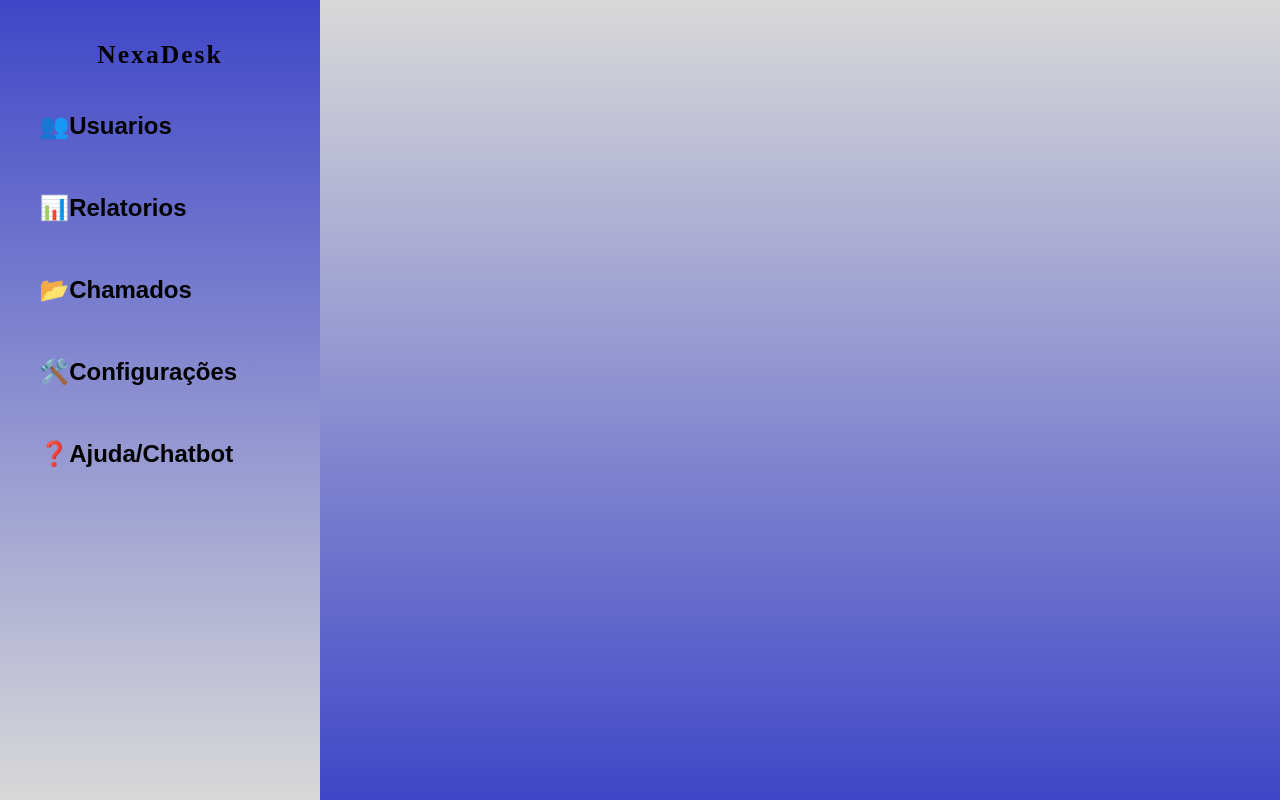
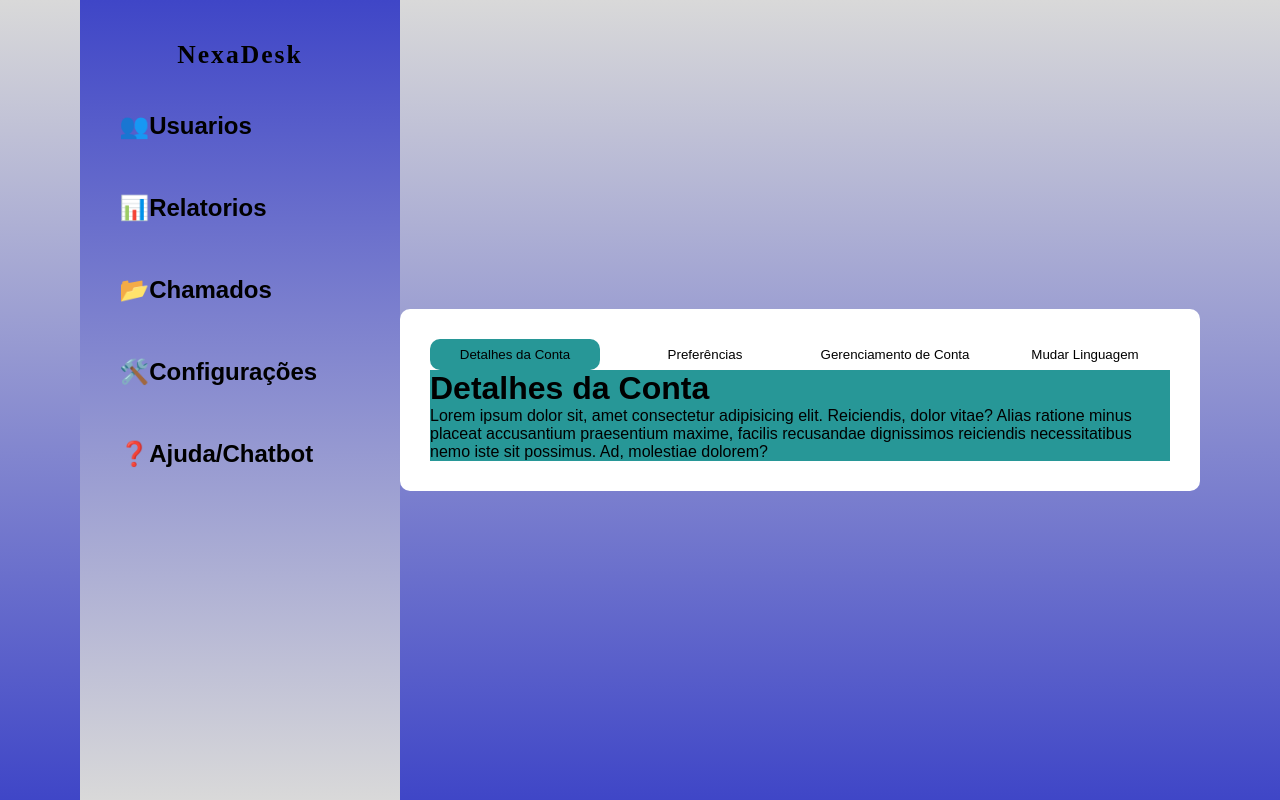
Before and after one commit to Progale123/tcc, a plain HTML site: page Front/html/Configs.html in a window 1280 px wide. Drawn offline with Linux system fonts and the light colour scheme; a web font is replaced by a local one.

Commit message:
Commit feito para finalizar em casa

```diff
--- /dev/null
+++ b/Front/JavaScript/script.js
@@ -0,0 +1,14 @@
+const configs = document.querySelectorAll('.config-btn');
+
+configs.forEach(config => config.addEventListener('click', () => configClicked(config)));
+
+const configClicked = (config) => {
+    const contents = document.querySelectorAll('.content');
+
+    contents.forEach(content => content.classList.remove('show'));
+
+    const contentId = config.getAttribute('content-id');
+    const content = document.getElementById(contentId);
+
+    content.classList.add('show');
+}
--- a/Front/css/Config.css
+++ b/Front/css/Config.css
@@ -1,16 +1,53 @@
-.card {
-  width: 400px;
-  height: 260px;
+* {
+  margin: 0;
+  padding: 0;
+  box-sizing: border-box;
+}
 
-  background-color: #4446af;
+body {
+  justify-content: center;
+  align-items: center;
+  display: flex;
+  min-height: 100vh;
+}
 
-  border-radius: 40px;
+#container {
+  background-color: white;
+  width: 800px;
+  padding: 30px;
+  border-radius: 10px;
+}
 
-  padding: 20px;
+.config-buttons {
+  display: flex;
+  gap: 20px;
 }
-body {
-  height: 100vh;
-  background-color: #4446af;
+
+.config-btn {
+  width: 100%;
+  border: none;
+  color: black;
+  background-color: white;
+  border-radius: 10px;
+  padding: 8px;
+  cursor: pointer;
+  transition: background-color .3s ease;
+}
+
+.config-btn.active {
+  background-color: rgb(39, 151, 151);
+}
+
+.config-btn:hover {
+  background-color: aqua;
+}
+
+.content.show {
   display: flex;
-  flex-direction: column;
+  gap: 10px;
+  background-color: rgb(39, 151, 151);
 }
+
+.content {
+  display: none;
+}
--- a/Front/html/Configs.html
+++ b/Front/html/Configs.html
@@ -11,7 +11,7 @@
     <title>Config</title>
   </head>
   <body>
-   <div class="container-pai">
+    <div class="container-pai">
 
       <div class="SideBar">
         <h1 class="Titulo-Logo">NexaDesk</h1>
@@ -24,5 +24,64 @@
 
       </div>
     </div>
+
+    <div id="container">
+      <div class="config-buttons">
+        <button class="config-btn active" content-id="detalhes-conta">
+          Detalhes da Conta
+        </button>
+        <button class="config-btn" content-id="preferencias">
+          Preferências
+        </button>
+        <button class="config-btn" content-id="gerenciamento-conta">
+          Gerenciamento de Conta
+        </button>
+        <button class="config-btn" content-id="mudar-lingua">
+          Mudar Linguagem
+        </button>
+      </div>
+
+      <div class="config-contents">
+        <div class="content show" id="detalhes-conta">
+          <div class="infos">
+            <h1 class="content-title">Detalhes da Conta</h1>
+            <p class="content-description">Lorem ipsum dolor sit, amet consectetur adipisicing elit. Reiciendis, dolor vitae? Alias ratione minus placeat accusantium praesentium maxime, facilis recusandae dignissimos reiciendis necessitatibus nemo iste sit possimus. Ad, molestiae dolorem?</p>
+
+          </div>
+        </div>
+      </div>
+
+      <div class="config-contents">
+        <div class="content" id="preferencias">
+          <div class="infos">
+            <h1 class="content-title">Preferências</h1>
+            <p class="content-description">Lorem ipsum dolor sit, amet consectetur adipisicing elit. Reiciendis, dolor vitae? Alias ratione minus placeat accusantium praesentium maxime, facilis recusandae dignissimos reiciendis necessitatibus nemo iste sit possimus. Ad, molestiae dolorem?</p>
+
+          </div>
+        </div>
+      </div>
+
+      <div class="config-contents">
+        <div class="content" id="gerenciamento-conta">
+          <div class="infos">
+            <h1 class="content-title">Gerenciamento de Conta</h1>
+            <p class="content-description">Lorem ipsum dolor sit, amet consectetur adipisicing elit. Reiciendis, dolor vitae? Alias ratione minus placeat accusantium praesentium maxime, facilis recusandae dignissimos reiciendis necessitatibus nemo iste sit possimus. Ad, molestiae dolorem?</p>
+
+          </div>
+        </div>
+      </div>
+
+      <div class="config-contents">
+        <div class="content" id="mudar-lingua">
+          <div class="infos">
+            <h1 class="content-title">Mudar Linguagem</h1>
+            <p class="content-description">Lorem ipsum dolor sit, amet consectetur adipisicing elit. Reiciendis, dolor vitae? Alias ratione minus placeat accusantium praesentium maxime, facilis recusandae dignissimos reiciendis necessitatibus nemo iste sit possimus. Ad, molestiae dolorem?</p>
+
+          </div>
+        </div>
+      </div>
+    </div>
+
+    <script src="/Front/JavaScript/script.js"></script>
   </body>
 </html>
```
Also changed, not shown: Front/html/erro.html (+1 -1 lines).
